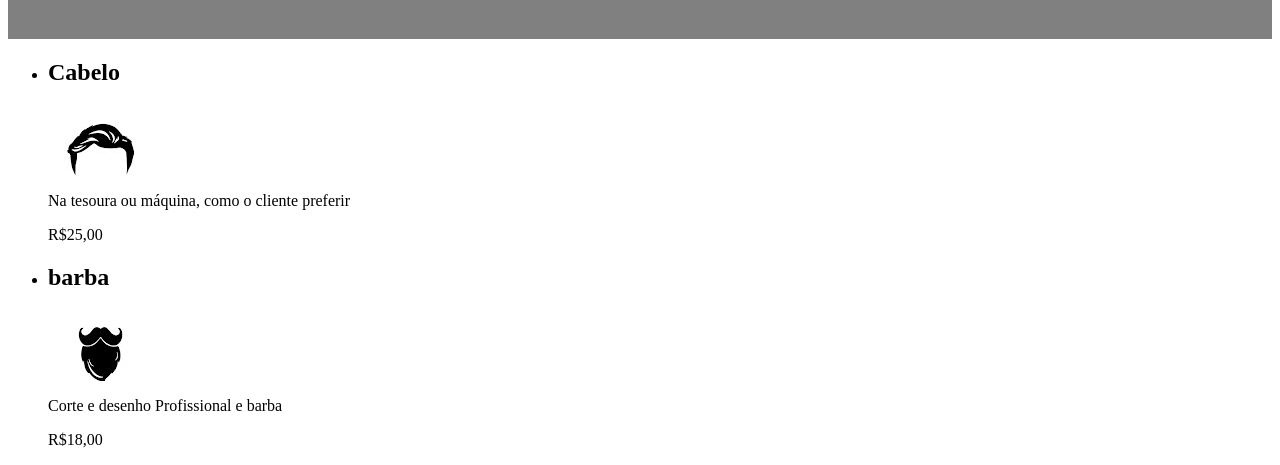
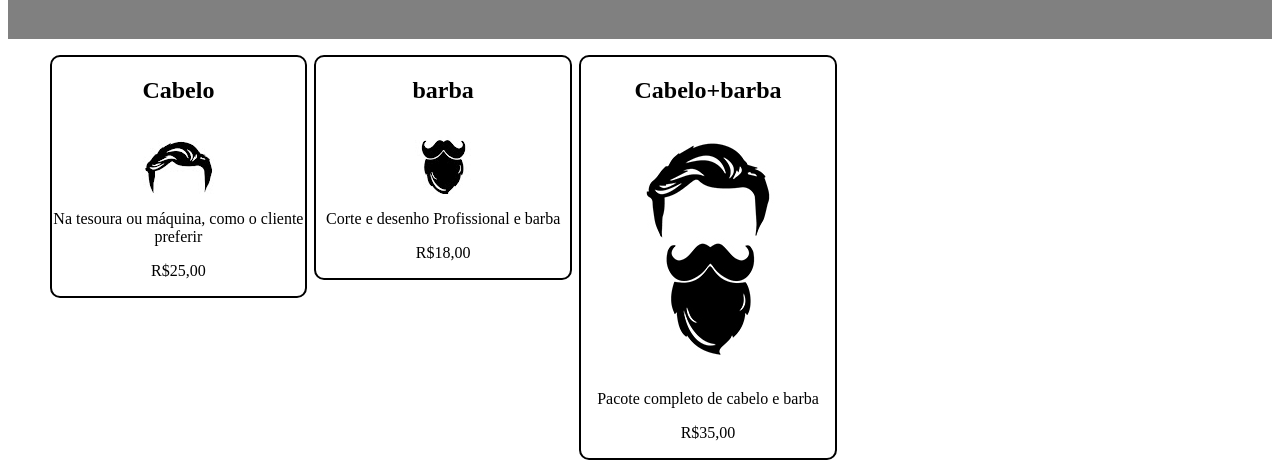
Before and after one commit to mayron11/BARBEARIA-alura-home-mayron, a plain HTML site: page index.html in a window 1280 px wide. Shown: the part 302-767 px from the top of the page. Drawn offline with Linux system fonts and the light colour scheme.

Commit message:
Update style.css
aa

```diff
--- a/style.css
+++ b/style.css
@@ -5,16 +5,52 @@ nav{position: absolute;
 top: 110px;
 right: 0;}
 
+nav li{display: inline;
+margin:0 0 0 15PX;}
 
-nav li{display: inline;
-margin:0 0 0 15px;}
+nav a:hover {color: deeppink;
+}
 
 nav a {text-transform: uppercase;
 color: black;
 font-weight: bold;
 font-size: 22px;
-    text-decoration: none ;}
+text-decoration: none;}
+
 
 .caixa{position: relative;
 width: 940px;
 margin: 0 auto;}
+
+.produtos{
+width: 940px;
+margin: o auto;
+
+}
+
+
+.produtos li{
+display: inline-block;
+text-align: center;
+width: 27%;
+vertical-align: top;
+margin: 0 1.5;
+padding: 30 px 20px;
+border-radius: border-box;
+border: 2px solid black;
+border-radius: 10px;
+
+}
+
+
+.produtos li:hover {
+border-color: deeppink;
+}
+
+.produtos li:active{
+border-color: deeppink;
+}
+
+.produtos h2{
+border-color: deeppink;
+}
```
Lines whose indentation alone changed are shown as unchanged.
